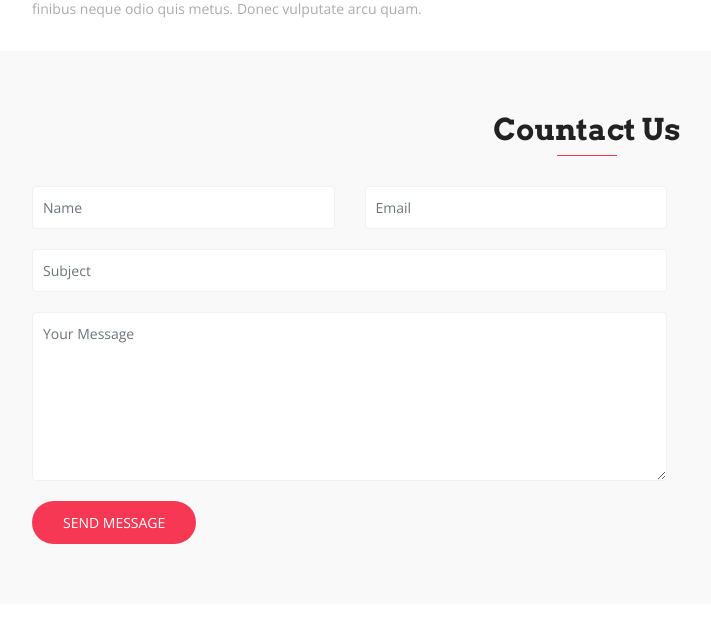
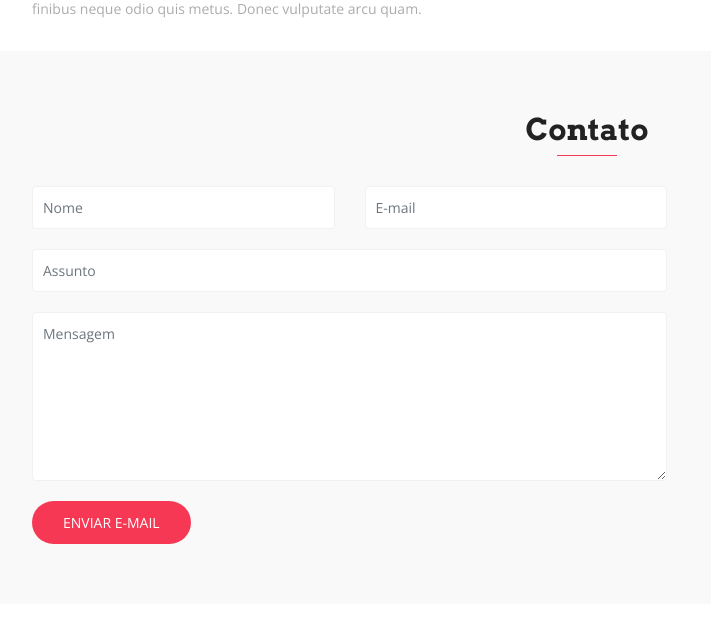
Before and after one commit to flaviovieiradev/Curso-Python-e-Django-Projeto3, a Django app: page / in a window 1280 px wide. Shown: the part 3637-4270 px from the top of the page, without its empty margins (53-764 px from the left). Run offline with Django 5.2, Linux system fonts and the light colour scheme; data that the repository does not hold is empty; some libraries are stand-ins or nearby versions; grey boxes are pictures that could not be loaded.

Commit message:
Término da aula Trabalhando com formulários e Class Based Views

```diff
--- /dev/null
+++ b/core/forms.py
@@ -0,0 +1,26 @@
+from django import forms
+from django.core.mail.message import EmailMessage
+
+
+class ContatoForm(forms.Form):
+    nome = forms.CharField(label='Nome', max_length=100)
+    email = forms.CharField(label='E-mail', max_length=100)
+    assunto = forms.CharField(label='Assunto', max_length=100)
+    mensagem = forms.CharField(label='Mensagem', widget=forms.Textarea())
+
+    def send_mail(self):
+        nome = self.cleaned_data['nome']
+        email = self.cleaned_data['email']
+        assunto = self.cleaned_data['assunto']
+        mensagem = self.cleaned_data['mensagem']
+
+        conteudo = f'Nome: {nome}\nE-mail: {email}\nAssunto: {assunto}\nMensagem: {mensagem}'
+
+        mail = EmailMessage(
+            subject=assunto,
+            body=conteudo,
+            from_email='contato@fusion.com.br',
+            to=['contato@fusion.com.br',],
+            headers={'Reply-To': email}
+        )
+        mail.send()
--- a/core/models.py
+++ b/core/models.py
@@ -67,7 +67,7 @@ class Funcionario(Base):
         return self.nome
 
 
-class Recursos(Base):
+class Recurso(Base):
     recurso = models.CharField('Nome', max_length=100)
     ICONE_CHOICES = (
         ('lni-rocket', 'Foguete'),
@@ -77,7 +77,7 @@ class Recursos(Base):
         ('lni-layers', 'Camadas'),
         ('lni-leaf', 'Foguete'),
     )
-    texto = models.CharField('Nome', max_length=100)
+    texto = models.TextField('Texto', max_length=200)
     icone = models.CharField('Ícone', max_length=18, choices=ICONE_CHOICES)
 
     class Meta:
--- a/core/templates/contato.html
+++ b/core/templates/contato.html
@@ -2,39 +2,40 @@
 <section id="contact" class="section-padding bg-gray">
       <div class="container">
         <div class="section-header text-center">
-          <h2 class="section-title wow fadeInDown" data-wow-delay="0.3s">Countact Us</h2>
+          <h2 class="section-title wow fadeInDown" data-wow-delay="0.3s">Contato</h2>
           <div class="shape wow fadeInDown" data-wow-delay="0.3s"></div>
         </div>
         <div class="row contact-form-area wow fadeInUp" data-wow-delay="0.3s">
           <div class="col-lg-7 col-md-12 col-sm-12">
             <div class="contact-block">
-              <form id="contactForm">
+              <form id="contato" method="post" action="{% url 'index' %}">
+                {% csrf_token %}
                 <div class="row">
                   <div class="col-md-6">
                     <div class="form-group">
-                      <input type="text" class="form-control" id="name" name="name" placeholder="Name" required data-error="Please enter your name">
+                      <input type="text" class="form-control" id="nome" name="nome" placeholder="Nome" required data-error="Please enter your name">
                       <div class="help-block with-errors"></div>
                     </div>
                   </div>
                   <div class="col-md-6">
                     <div class="form-group">
-                      <input type="text" placeholder="Email" id="email" class="form-control" name="email" required data-error="Please enter your email">
+                      <input type="text" placeholder="E-mail" id="email" class="form-control" name="email" required data-error="Please enter your email">
                       <div class="help-block with-errors"></div>
                     </div>
                   </div>
                    <div class="col-md-12">
                     <div class="form-group">
-                      <input type="text" placeholder="Subject" id="msg_subject" class="form-control" required data-error="Please enter your subject">
+                      <input type="text" placeholder="Assunto" id="assunto" name="assunto" class="form-control" required data-error="Please enter your subject">
                       <div class="help-block with-errors"></div>
                     </div>
                   </div>
                   <div class="col-md-12">
                     <div class="form-group">
-                      <textarea class="form-control" id="message" placeholder="Your Message" rows="7" data-error="Write your message" required></textarea>
+                      <textarea class="form-control" id="mensagem" name="mensagem" placeholder="Mensagem" rows="7" data-error="Write your message" required></textarea>
                       <div class="help-block with-errors"></div>
                     </div>
                     <div class="submit-button text-left">
-                      <button class="btn btn-common" id="form-submit" type="submit">Send Message</button>
+                      <button class="btn btn-common" id="form-submit" type="submit">Enviar e-mail</button>
                       <div id="msgSubmit" class="h3 text-center hidden"></div>
                       <div class="clearfix"></div>
                     </div>
--- a/core/templates/features.html
+++ b/core/templates/features.html
@@ -1,3 +1,4 @@
+{% load static %}
 {% load static %}
 <section id="features" class="section-padding">
     <div class="container">
@@ -8,6 +9,8 @@
         <div class="row">
             <div class="col-lg-4 col-md-12 col-sm-12 col-xs-12">
                 <div class="content-left">
+
+
                     <div class="box-item wow fadeInLeft" data-wow-delay="0.3s">
                 <span class="icon">
                   <i class="lni-rocket"></i>
@@ -17,6 +20,8 @@
                             <p>Lorem Ipsum is simply dummy text of the printing and typesetting industry.</p>
                         </div>
                     </div>
+
+
                     <div class="box-item wow fadeInLeft" data-wow-delay="0.6s">
                 <span class="icon">
                   <i class="lni-laptop-phone"></i>
--- a/core/templates/hero.html
+++ b/core/templates/hero.html
@@ -20,5 +20,16 @@
           </div>
         </div>
       </div>
+
+      <div class="container">
+        {% if messages  %}
+          {% for m in messages %}
+            <div class="alert alert-{{ m.tags }}">
+              <button type="button" class="close" data-dismiss="alert"></button>
+              <strong>{{ m }}</strong>
+            </div>
+          {% endfor %}
+        {% endif %}
+      </div>
 </header>
     <!-- Header Area wrapper End -->
--- a/core/views.py
+++ b/core/views.py
@@ -1,13 +1,27 @@
-from django.views.generic import TemplateView
+from django.contrib import messages
+from django.urls import reverse_lazy
+from django.views.generic import FormView
 
+from .forms import ContatoForm
 from .models import Servico, Funcionario
 
 
-class IndexView(TemplateView):
+class IndexView(FormView):
     template_name = 'index.html'
+    form_class = ContatoForm
+    success_url = reverse_lazy('index')
 
     def get_context_data(self, **kwargs):
         context = super(IndexView, self).get_context_data()
         context['servicos'] = Servico.objects.order_by('?').all()
         context['funcionarios'] = Funcionario.objects.order_by('?').all()
         return context
+
+    def form_valid(self, form, *args, **kwargs):
+        form.send_mail()
+        messages.success(self.request, 'E-mail enviado com sucesso')
+        return super(IndexView, self).form_valid(form, *args, **kwargs)
+
+    def form_invalid(self, form, *args, **kwargs):
+        messages.error(self.request, 'Erro ao enviar o e-mail.')
+        return super(IndexView, self).form_invalid(form, *args, **kwargs)
```
Also changed, not shown: core/admin.py (+6 -1 lines), fusion/settings.py (+14 -0 lines), core/migrations/0003_recursos.py (added), core/migrations/0004_rename_recursos_recurso.py (added), core/migrations/0005_alter_recurso_texto.py (added), core/migrations/0006_alter_recurso_texto.py (added). Lines whose indentation alone changed are shown as unchanged.
